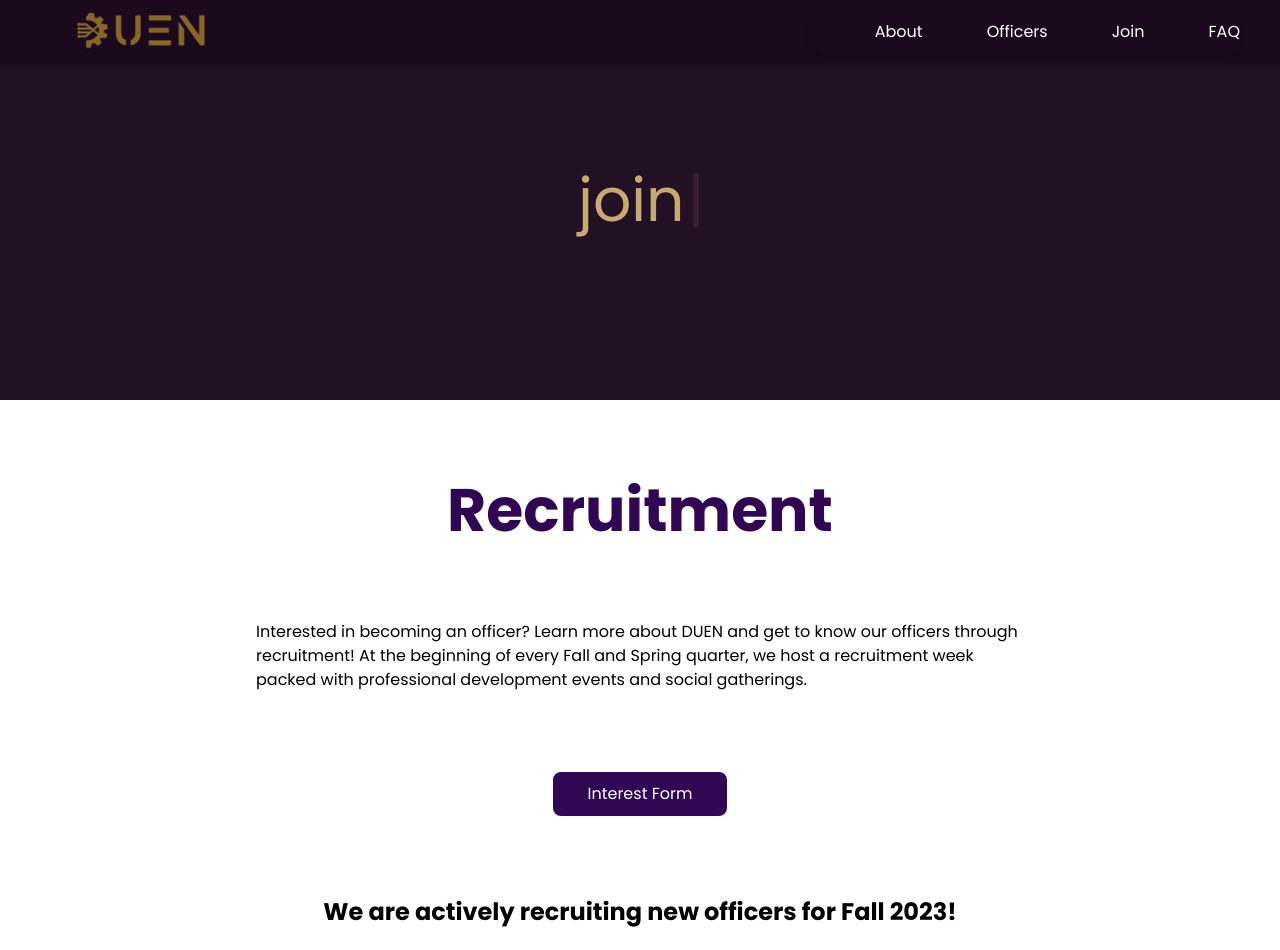
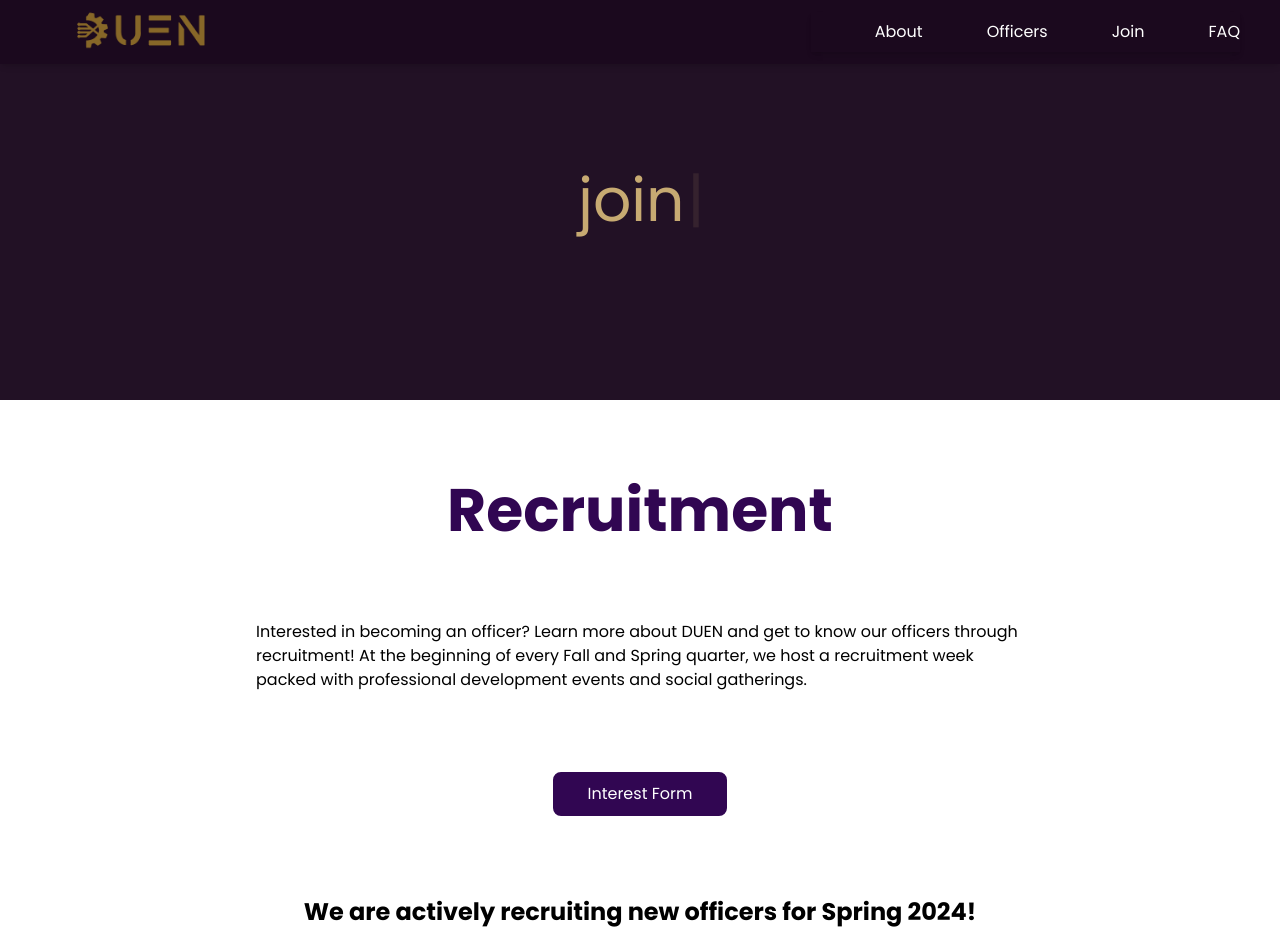
Before and after one commit to timnka/duen, a Next.js app: page /join in a window 1280 px wide. Shown: the top 950 px of the page. Built offline with nearby package versions, Linux system fonts and the light colour scheme.

Commit message:
update join page

```diff
--- a/src/app/join/DATArecruitment.ts
+++ b/src/app/join/DATArecruitment.ts
@@ -59,9 +59,9 @@ export const recruitment = {
     description: 'Interested in becoming an officer? Learn more about DUEN and get to know our officers through recruitment! At the beginning of every Fall and Spring quarter, we host a recruitment week packed with professional development events and social gatherings. ',
     isActive: true,
     activeRecruitment: {
-        title: 'We are actively recruiting new officers for Fall 2023!',
+        title: 'We are actively recruiting new officers for Spring 2024!',
         activeDescription: 'Come meet and hang out with DUEN officers at our recruitment events. Date, time, and location can be seen below.',
-        flyer: '/join-content/'
+        flyer: '/join-content/sp24flyer.png'
     },
     inactiveRecruitment: 'We are not currently recruiting new officers. We open recruitment at the beginning of every Fall and Spring quarters. Follow us on Instagram @duen_ucd for updates!'
 
```
Also changed, not shown: 1 other file (tests, documents, lock files or other folders).
